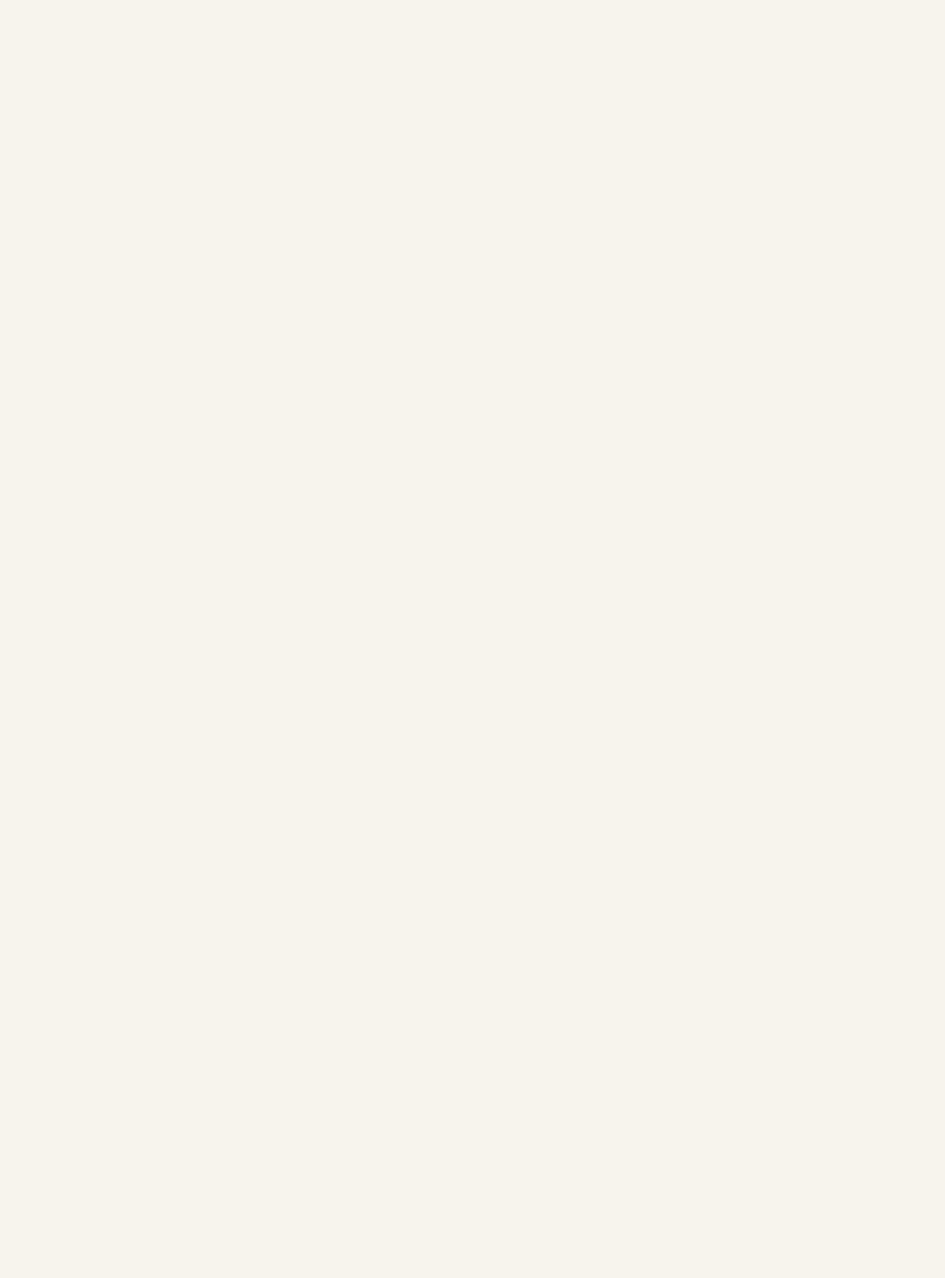
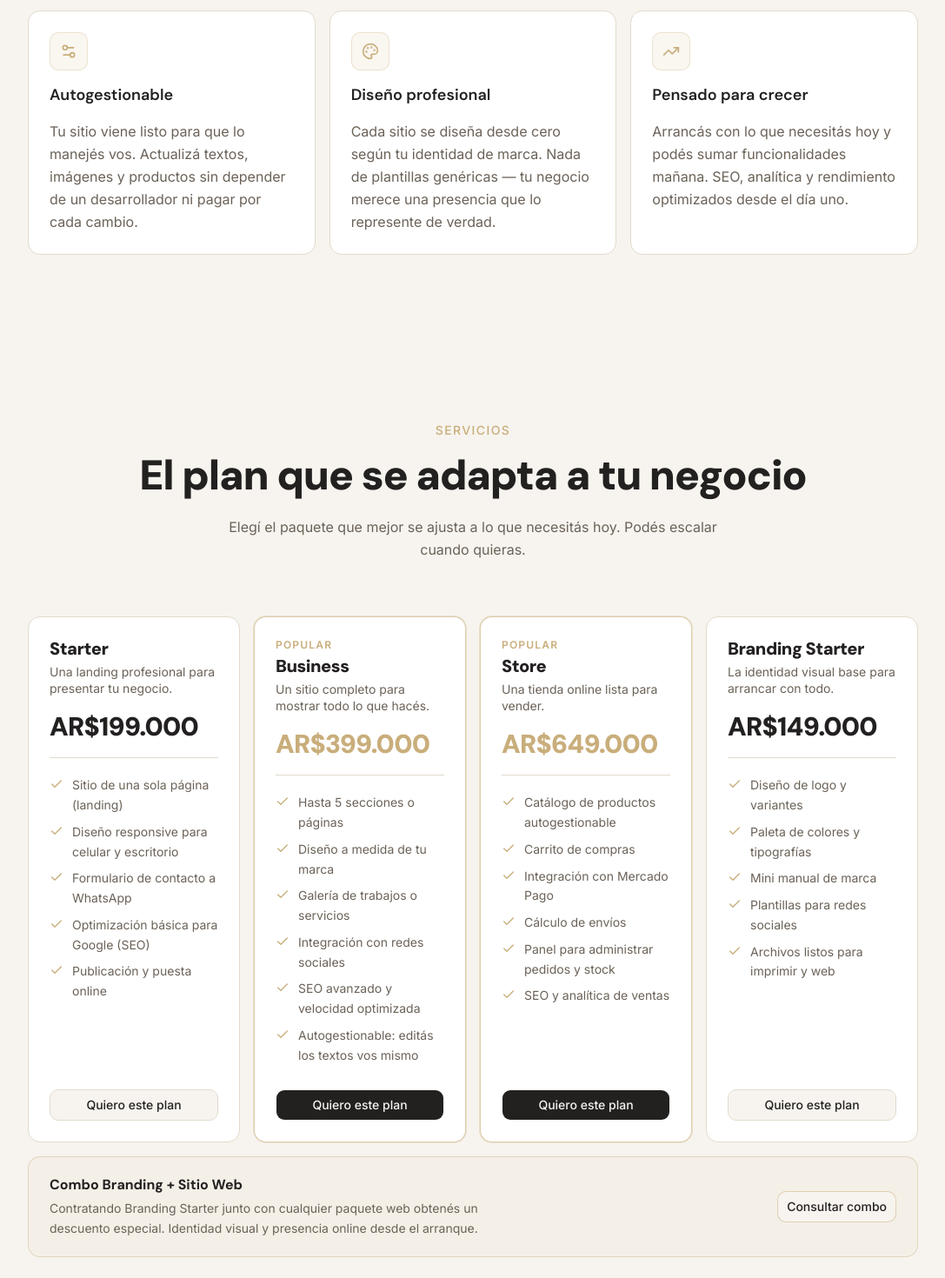
Before and after one commit to moix197/web-express, a Next.js app: page / in a window 1280 px wide. Shown: the part 1040-2510 px from the top of the page at 87% size, without its empty margins (96-1183 px from the left). Before the commit the page ends 800 px from the top, so only its background shows below. Built offline with nearby package versions, Linux system fonts and the light colour scheme.

Commit message:
feat(sections): add About and Services sections with typed content and bento pricing cards

```diff
--- a/plans/web-express-landing.md
+++ b/plans/web-express-landing.md
@@ -197,38 +197,38 @@ No automated tests — justified because: pure presentational Server Component w
 | Modify | `src/app/page.tsx` | Import and render `<About />` then `<Services id="servicios" />` below Hero |
 
 **Steps:**
-- [ ] Use `ui-ux-pro-max` skill for bento/pricing card design decisions
-- [ ] Create `About.tsx` — 3-column grid (stacks on mobile), each pillar: lucide icon (CheckCircle or similar), heading, short paragraph; no stock photos; text capped at 65ch
-- [ ] Choose lucide icons for each pillar: e.g. `Settings2` (Autogestionable), `Palette` (Diseño profesional), `TrendingUp` (Pensado para crecer)
-- [ ] Create `Services.tsx` — import `services` array and `formatPriceARS`; map to bento cards; pass `id="servicios"` prop to section element so Hero anchor works
-- [ ] Bento grid: CSS Grid, 2-col on md, 4-col on lg; featured card (BUSINESS or STORE) can span 2 rows or have accent border using `--color-accent` token
-- [ ] Display "Branding + Sitio Web" upsell mention as a callout below the 4 cards (not a separate card)
-- [ ] Each card: package name, price (formatted), feature list with lucide `Check` icon per item, optional CTA linking to `#contacto`
-- [ ] No stock photos; rely on typography, spacing, and token colors for visual interest
-- [ ] Ensure Services section wrapper has `id="servicios"` for anchor scroll
+- [x] Use `ui-ux-pro-max` skill for bento/pricing card design decisions
+- [x] Create `About.tsx` — 3-column grid (stacks on mobile), each pillar: lucide icon (CheckCircle or similar), heading, short paragraph; no stock photos; text capped at 65ch
+- [x] Choose lucide icons for each pillar: e.g. `Settings2` (Autogestionable), `Palette` (Diseño profesional), `TrendingUp` (Pensado para crecer)
+- [x] Create `Services.tsx` — import `services` array and `formatPriceARS`; map to bento cards; pass `id="servicios"` prop to section element so Hero anchor works
+- [x] Bento grid: CSS Grid, 2-col on md, 4-col on lg; featured card (BUSINESS or STORE) can span 2 rows or have accent border using `--color-accent` token
+- [x] Display "Branding + Sitio Web" upsell mention as a callout below the 4 cards (not a separate card)
+- [x] Each card: package name, price (formatted), feature list with lucide `Check` icon per item, optional CTA linking to `#contacto`
+- [x] No stock photos; rely on typography, spacing, and token colors for visual interest
+- [x] Ensure Services section wrapper has `id="servicios"` for anchor scroll
 
 **Tests:**
 
 No automated tests — justified because: both components are pure presentational Server Components reading from typed content files; `formatPriceARS` is unit-tested in Phase 1; visual correctness verified via Verification steps.
 
 **Verification:**
-- [ ] `pnpm dev` — scroll past Hero: About section shows 3 pillars with icons
-- [ ] Lucide icons render (SVG, not emoji)
-- [ ] Services section shows 4 cards with prices: AR$199.000, AR$399.000, AR$649.000, AR$149.000
-- [ ] Hero "Ver servicios" button scrolls to Services section
-- [ ] Bento grid: 1 col at 375 px, 2 col at 768 px, 4 col at 1440 px
-- [ ] Dark mode: cards use `--color-surface` background, not plain white bleed
-- [ ] axe DevTools — zero critical/serious violations on About and Services sections
-- [ ] Keyboard: Tab through service cards — all interactive elements (CTA links) reachable
-- [ ] `pnpm build` exits 0, no TypeScript errors
+- [x] `pnpm dev` — scroll past Hero: About section shows 3 pillars with icons
+- [x] Lucide icons render (SVG, not emoji)
+- [x] Services section shows 4 cards with prices: AR$199.000, AR$399.000, AR$649.000, AR$149.000
+- [x] Hero "Ver servicios" button scrolls to Services section
+- [x] Bento grid: 1 col at 375 px, 2 col at 768 px, 4 col at 1440 px
+- [x] Dark mode: cards use `--color-surface` background, not plain white bleed
+- [x] axe DevTools — zero critical/serious violations on About and Services sections
+- [x] Keyboard: Tab through service cards — all interactive elements (CTA links) reachable
+- [x] `pnpm build` exits 0, no TypeScript errors
 
 **Phase review:**
-- [ ] All steps completed and checked off
-- [ ] Commit message follows conventional commits
-- [ ] No dead/commented-out code introduced
-- [ ] No new dependencies added beyond what the phase requires (no animation libs, no state managers)
-- [ ] CLAUDE.md invariants respected (pnpm only; reuse `formatPriceARS` from lib; no reinvention; small focused functions)
-- [ ] README updated alongside code changes
+- [x] All steps completed and checked off
+- [x] Commit message follows conventional commits
+- [x] No dead/commented-out code introduced
+- [x] No new dependencies added beyond what the phase requires (no animation libs, no state managers)
+- [x] CLAUDE.md invariants respected (pnpm only; reuse `formatPriceARS` from lib; no reinvention; small focused functions)
+- [x] README updated alongside code changes
 
 ---
 
--- a/src/app/page.tsx
+++ b/src/app/page.tsx
@@ -1,9 +1,13 @@
 import { Hero } from "@/components/sections/Hero"
+import { About } from "@/components/sections/About"
+import { Services } from "@/components/sections/Services"
 
 export default function Home() {
   return (
     <main>
       <Hero />
+      <About />
+      <Services />
     </main>
   )
 }
--- /dev/null
+++ b/src/components/sections/About.tsx
@@ -0,0 +1,85 @@
+import { Settings2, Palette, TrendingUp } from "lucide-react"
+import { cn } from "@/lib/utils"
+
+interface Pillar {
+  icon: React.ComponentType<{ className?: string }>
+  heading: string
+  body: string
+}
+
+const pillars: Pillar[] = [
+  {
+    icon: Settings2,
+    heading: "Autogestionable",
+    body: "Tu sitio viene listo para que lo manejés vos. Actualizá textos, imágenes y productos sin depender de un desarrollador ni pagar por cada cambio.",
+  },
+  {
+    icon: Palette,
+    heading: "Diseño profesional",
+    body: "Cada sitio se diseña desde cero según tu identidad de marca. Nada de plantillas genéricas — tu negocio merece una presencia que lo represente de verdad.",
+  },
+  {
+    icon: TrendingUp,
+    heading: "Pensado para crecer",
+    body: "Arrancás con lo que necesitás hoy y podés sumar funcionalidades mañana. SEO, analítica y rendimiento optimizados desde el día uno.",
+  },
+]
+
+function PillarCard({ pillar }: { pillar: Pillar }) {
+  const Icon = pillar.icon
+
+  return (
+    <div
+      className={cn(
+        "flex flex-col gap-4 rounded-xl border border-border bg-surface p-6",
+        "transition-colors duration-200"
+      )}
+    >
+      <span
+        className="inline-flex size-11 items-center justify-center rounded-lg border border-accent/30 bg-accent/10 text-accent"
+        aria-hidden="true"
+      >
+        <Icon className="size-5" />
+      </span>
+
+      <h3 className="text-lg font-semibold leading-snug text-foreground">
+        {pillar.heading}
+      </h3>
+
+      <p className="max-w-[65ch] text-base leading-relaxed text-muted-foreground">
+        {pillar.body}
+      </p>
+    </div>
+  )
+}
+
+export function About() {
+  return (
+    <section
+      aria-labelledby="about-heading"
+      className="px-4 py-20 sm:px-8 sm:py-24"
+    >
+      <div className="mx-auto w-full max-w-5xl">
+        {/* Section header */}
+        <div className="mb-12 text-center sm:mb-16">
+          <p className="mb-3 text-sm font-medium uppercase tracking-widest text-accent">
+            Por qué elegirnos
+          </p>
+          <h2
+            id="about-heading"
+            className="font-display text-3xl font-black leading-tight tracking-tight text-foreground sm:text-4xl lg:text-5xl"
+          >
+            Resultados que se ven desde el primer día
+          </h2>
+        </div>
+
+        {/* 3-column grid — stacks on mobile */}
+        <div className="grid grid-cols-1 gap-4 sm:grid-cols-2 lg:grid-cols-3">
+          {pillars.map((pillar) => (
+            <PillarCard key={pillar.heading} pillar={pillar} />
+          ))}
+        </div>
+      </div>
+    </section>
+  )
+}
--- /dev/null
+++ b/src/components/sections/Services.tsx
@@ -0,0 +1,162 @@
+import { Check } from "lucide-react"
+import { services, type ServicePackage } from "@/content/services"
+import { formatPriceARS } from "@/lib/format"
+import { Button } from "@/components/ui/button"
+import { cn } from "@/lib/utils"
+
+/** IDs of packages that receive the featured (accent-border) treatment. */
+const FEATURED_IDS = new Set(["business", "store"])
+
+function FeatureItem({ text }: { text: string }) {
+  return (
+    <li className="flex items-start gap-2.5">
+      <Check
+        className="mt-0.5 size-4 shrink-0 text-accent"
+        aria-hidden="true"
+      />
+      <span className="text-sm leading-relaxed text-muted-foreground">
+        {text}
+      </span>
+    </li>
+  )
+}
+
+function ServiceCard({ pkg }: { pkg: ServicePackage }) {
+  const isFeatured = FEATURED_IDS.has(pkg.id)
+
+  return (
+    <article
+      aria-label={`Paquete ${pkg.name}`}
+      className={cn(
+        "flex flex-col gap-5 rounded-xl border bg-surface p-6",
+        "transition-colors duration-200",
+        isFeatured
+          ? "border-accent/60 ring-1 ring-accent/30"
+          : "border-border"
+      )}
+    >
+      {/* Card header */}
+      <div className="space-y-1">
+        {isFeatured && (
+          <p className="text-xs font-semibold uppercase tracking-widest text-accent">
+            Popular
+          </p>
+        )}
+        <h3 className="font-display text-xl font-black leading-tight tracking-tight text-foreground">
+          {pkg.name}
+        </h3>
+        <p className="text-sm leading-snug text-muted-foreground">
+          {pkg.description}
+        </p>
+      </div>
+
+      {/* Price */}
+      <p
+        className={cn(
+          "font-display text-3xl font-black leading-none tracking-tight",
+          isFeatured ? "text-accent" : "text-foreground"
+        )}
+        aria-label={`Precio: ${formatPriceARS(pkg.price)}`}
+      >
+        {formatPriceARS(pkg.price)}
+      </p>
+
+      {/* Divider */}
+      <hr className="border-border" />
+
+      {/* Features list */}
+      <ul className="flex flex-col gap-2" aria-label="Incluye">
+        {pkg.features.map((f) => (
+          <FeatureItem key={f} text={f} />
+        ))}
+      </ul>
+
+      {/* CTA */}
+      <div className="mt-auto pt-2">
+        <Button
+          asChild
+          size="lg"
+          variant={isFeatured ? "default" : "outline"}
+          className="w-full cursor-pointer transition-colors duration-150"
+        >
+          <a href="#contacto" aria-label={`Contratar paquete ${pkg.name}`}>
+            Quiero este plan
+          </a>
+        </Button>
+      </div>
+    </article>
+  )
+}
+
+/** Branding + Sitio Web upsell callout — rendered below the 4 cards. */
+function BrandingUpsell() {
+  return (
+    <aside
+      aria-label="Combo Branding + Sitio Web"
+      className={cn(
+        "mt-4 flex flex-col gap-3 rounded-xl border border-accent/40 bg-accent/5 px-6 py-5",
+        "sm:flex-row sm:items-center sm:justify-between sm:gap-6"
+      )}
+    >
+      <div className="space-y-1">
+        <p className="font-display text-base font-bold text-foreground">
+          Combo Branding + Sitio Web
+        </p>
+        <p className="max-w-[60ch] text-sm leading-relaxed text-muted-foreground">
+          Contratando Branding Starter junto con cualquier paquete web obtenés
+          un descuento especial. Identidad visual y presencia online desde el
+          arranque.
+        </p>
+      </div>
+      <Button
+        asChild
+        size="lg"
+        variant="outline"
+        className="shrink-0 cursor-pointer border-accent/50 transition-colors duration-150 hover:bg-accent/10"
+      >
+        <a href="#contacto" aria-label="Consultar combo Branding + Sitio Web">
+          Consultar combo
+        </a>
+      </Button>
+    </aside>
+  )
+}
+
+export function Services() {
+  return (
+    <section
+      id="servicios"
+      aria-labelledby="services-heading"
+      className="px-4 py-20 sm:px-8 sm:py-24"
+    >
+      <div className="mx-auto w-full max-w-5xl">
+        {/* Section header */}
+        <div className="mb-12 text-center sm:mb-16">
+          <p className="mb-3 text-sm font-medium uppercase tracking-widest text-accent">
+            Servicios
+          </p>
+          <h2
+            id="services-heading"
+            className="font-display text-3xl font-black leading-tight tracking-tight text-foreground sm:text-4xl lg:text-5xl"
+          >
+            El plan que se adapta a tu negocio
+          </h2>
+          <p className="mx-auto mt-4 max-w-[60ch] text-base leading-relaxed text-muted-foreground">
+            Elegí el paquete que mejor se ajusta a lo que necesitás hoy.
+            Podés escalar cuando quieras.
+          </p>
+        </div>
+
+        {/* Bento grid: 1-col → 2-col → 4-col */}
+        <div className="grid grid-cols-1 gap-4 md:grid-cols-2 lg:grid-cols-4">
+          {services.map((pkg) => (
+            <ServiceCard key={pkg.id} pkg={pkg} />
+          ))}
+        </div>
+
+        {/* Branding + Web upsell callout */}
+        <BrandingUpsell />
+      </div>
+    </section>
+  )
+}
```
